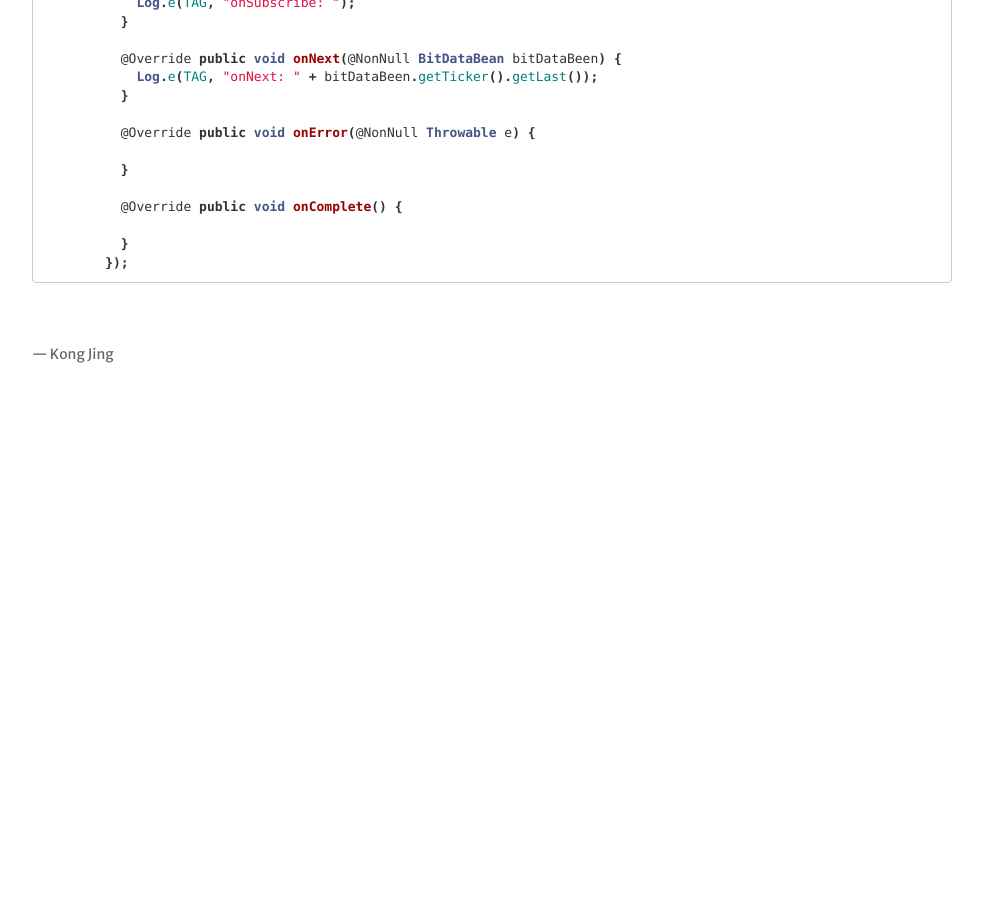
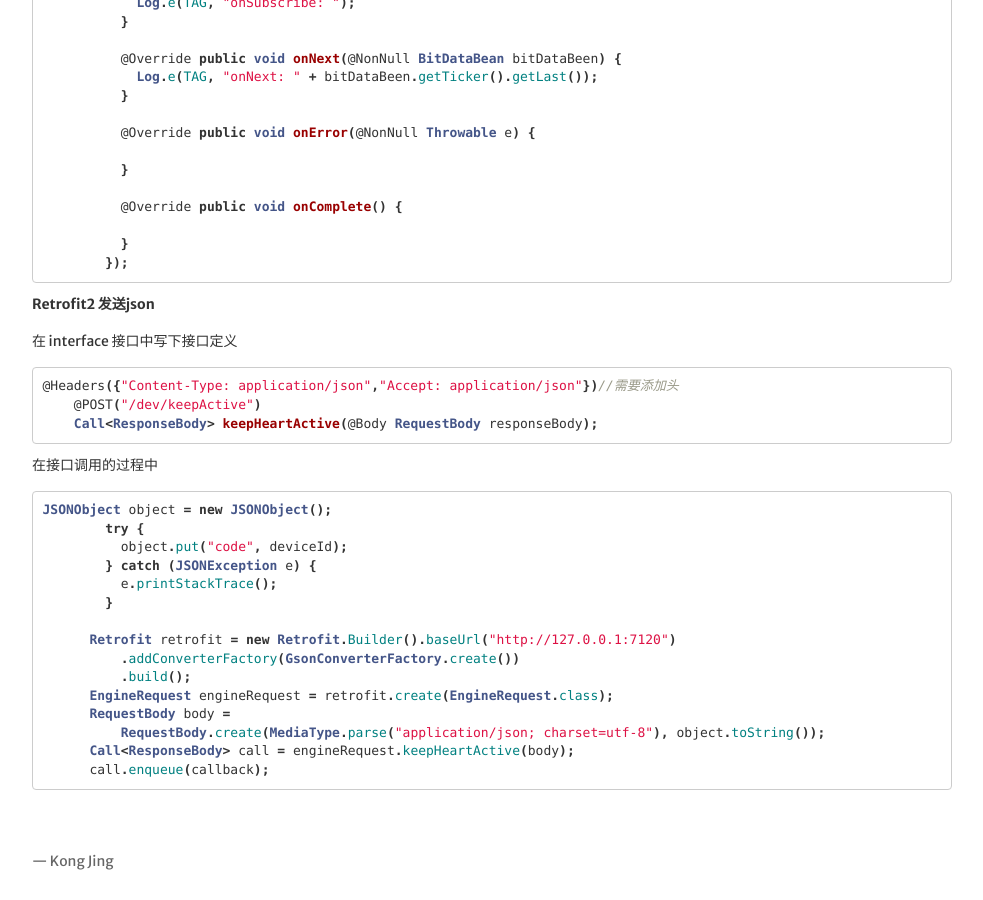
Before and after one commit to kong-jing/kong-jing.github.io, a Jekyll site: the page built from _posts/2017-1-21-RxJava2与retrofit2使用.md, in a window 1280 px wide and 900 px high, scrolled down 1194 px. Shown: the whole window, without its empty margins (8-991 px from the left). Built offline with Jekyll 4.4.1, drawn with Linux system fonts in a browser that asks for light colours; nearby versions of some CDN libraries; before the commit the page ends 1599 px from its top, so only the background shows below that.

Commit message:
修改 retrofit2

````diff
--- a/_posts/2017-1-21-RxJava2与retrofit2使用.md
+++ b/_posts/2017-1-21-RxJava2与retrofit2使用.md
@@ -71,3 +71,33 @@ service.getBitData("ltc_cny")
           }
         });
 ```
+
+**Retrofit2 发送json**
+
+在 interface 接口中写下接口定义
+
+```java
+@Headers({"Content-Type: application/json","Accept: application/json"})//需要添加头
+    @POST("/dev/keepActive")
+    Call<ResponseBody> keepHeartActive(@Body RequestBody responseBody);
+```
+
+在接口调用的过程中
+
+```java
+JSONObject object = new JSONObject();
+        try {
+          object.put("code", deviceId);
+        } catch (JSONException e) {
+          e.printStackTrace();
+        }
+
+      Retrofit retrofit = new Retrofit.Builder().baseUrl("http://127.0.0.1:7120")
+          .addConverterFactory(GsonConverterFactory.create())
+          .build();
+      EngineRequest engineRequest = retrofit.create(EngineRequest.class);
+      RequestBody body =
+          RequestBody.create(MediaType.parse("application/json; charset=utf-8"), object.toString());
+      Call<ResponseBody> call = engineRequest.keepHeartActive(body);
+      call.enqueue(callback);
+```
````
Also changed, not shown: 3 other files.
